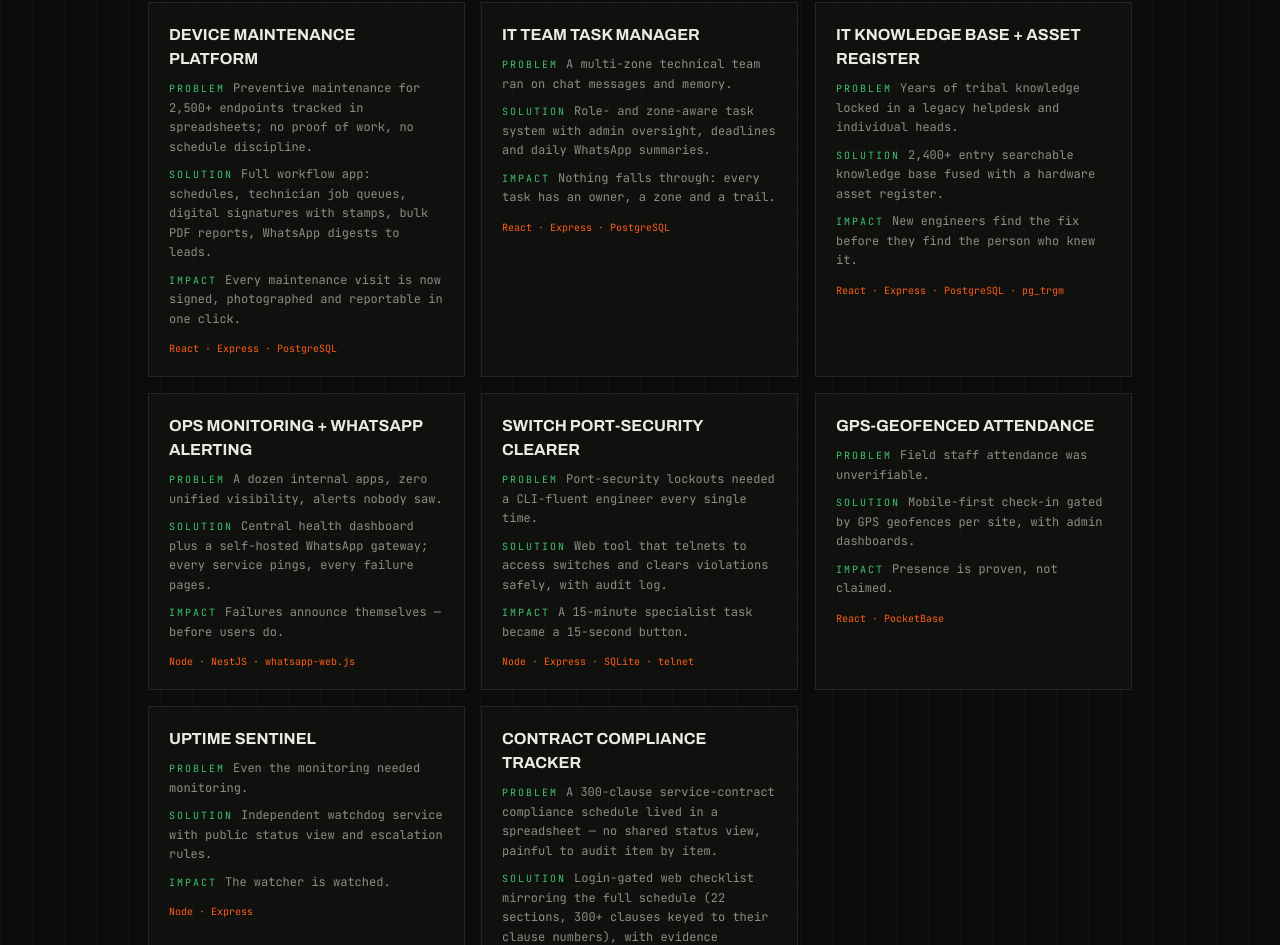
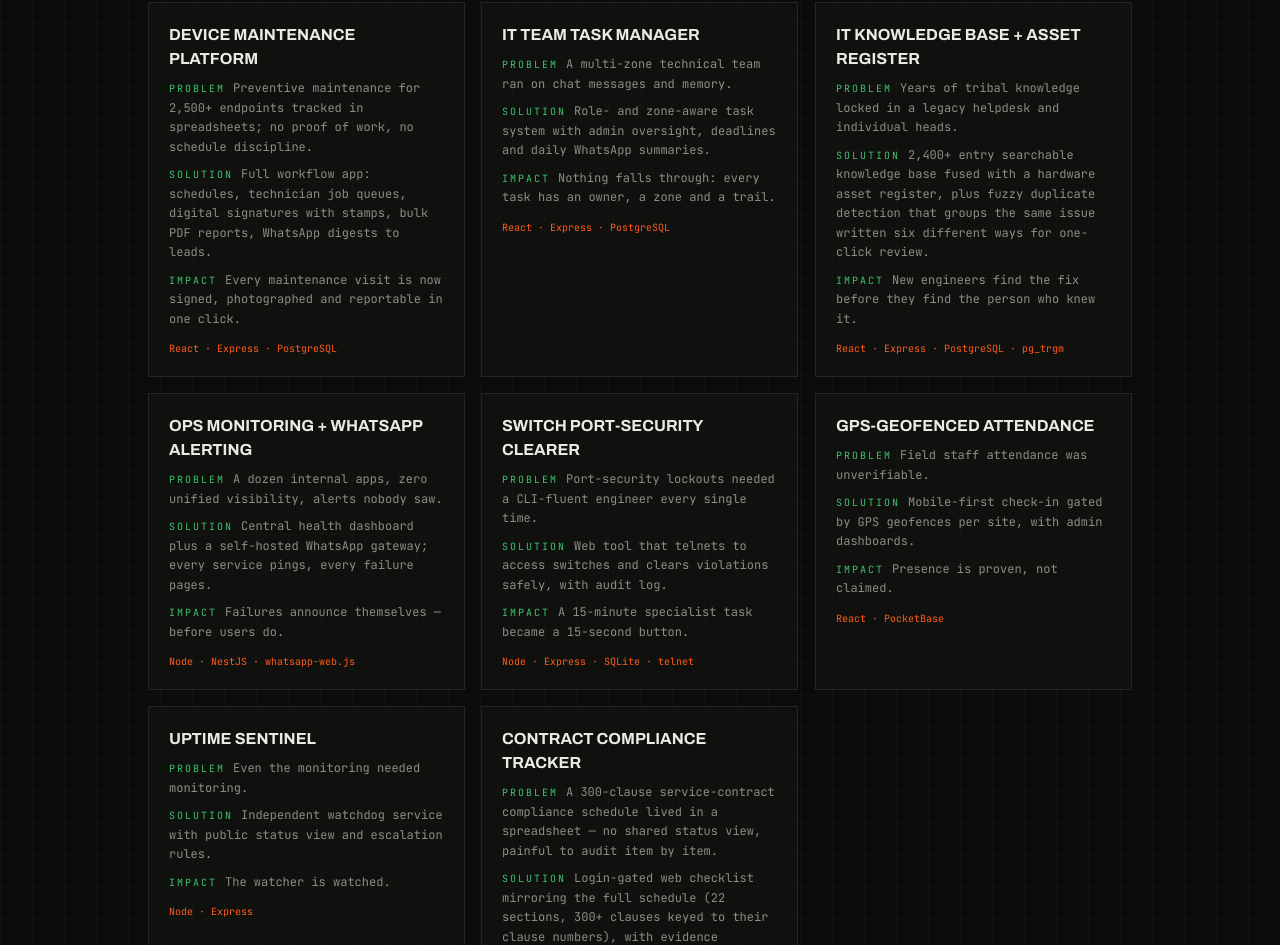
Before and after one commit to burzhum/burzhum.github.io, a React (Vite) app: page / in a window 1280 px wide. Shown: the part 4554-5499 px from the top of the page. Built offline with nearby package versions, Linux system fonts and the light colour scheme; a web font is replaced by a local one.

Commit message:
content(projects): note duplicate detection on the knowledge base card
The KB app shipped a fuzzy duplicate-detection and merge view; the card
still described only search + asset register. Copy-only change, no new
card and no count bump.

```diff
--- a/src/data/projects.js
+++ b/src/data/projects.js
@@ -66,7 +66,7 @@ export const projects = {
     {
       name: 'IT Knowledge Base + Asset Register',
       problem: 'Years of tribal knowledge locked in a legacy helpdesk and individual heads.',
-      solution: '2,400+ entry searchable knowledge base fused with a hardware asset register.',
+      solution: '2,400+ entry searchable knowledge base fused with a hardware asset register, plus fuzzy duplicate detection that groups the same issue written six different ways for one-click review.',
       stack: ['React', 'Express', 'PostgreSQL', 'pg_trgm'],
       impact: 'New engineers find the fix before they find the person who knew it.',
     },
```
